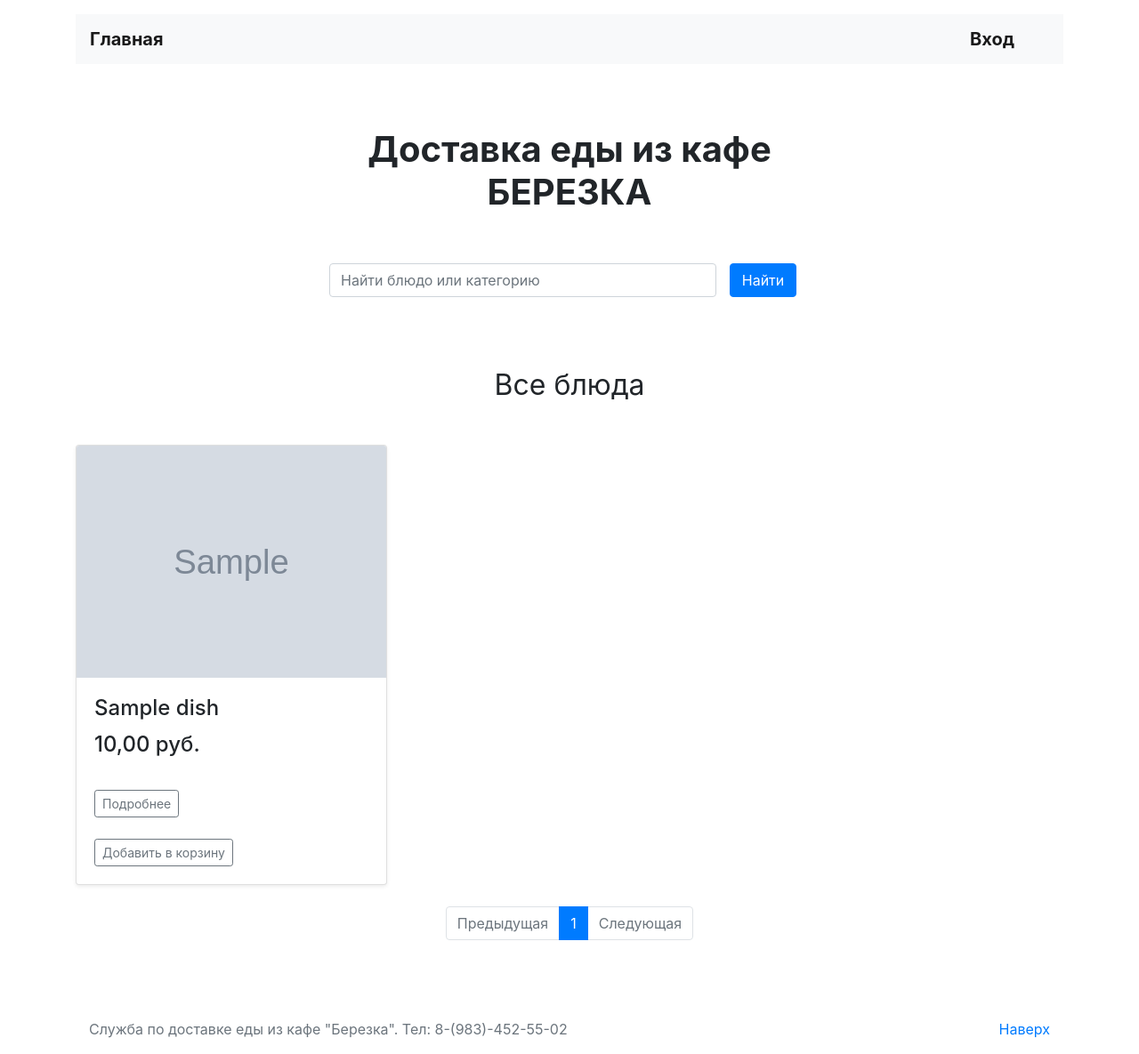
After one commit to tsyganno/food-delivery, a Django app: page /food_delivery/all_dishes/ in a window 1280 px wide. The commit adds this page. Shown: the whole page at 89% size. Run offline with Django 4.2, Linux system fonts and the light colour scheme; tables that the repository leaves empty hold one stand-in row (values such as "Sample post"); grey boxes marked "Sample" are stand-in pictures; some libraries are stand-ins or nearby versions.

Commit message:
add orders_list and dish_list

```diff
--- a/delivery_app/templates/base/basic.html
+++ b/delivery_app/templates/base/basic.html
@@ -18,7 +18,7 @@
         <ul class="navbar-nav col-10">
           {% if user.is_authenticated %}
           <li class="nav-item">
-            <a class="nav-link" href="#">Все блюда</a>
+            <a class="nav-link" href="{% url 'app:all_dishes' %}">Все блюда</a>
           </li>
           <li class="nav-item">
             <a class="nav-link" href="{% url 'app:cart' %}">Корзина</a>
@@ -34,8 +34,7 @@
             <li class="nav-item dropdown">
               <a class="nav-link dropdown-toggle" data-toggle="dropdown" href="#" role="button" aria-haspopup="true" aria-expanded="false">{{ user.first_name }} {{ user.last_name }}</a>
               <div class="dropdown-menu">
-                <a class="dropdown-item" href="#">Резюме</a>
-                <a class="dropdown-item" href="#">Компания</a>
+                <a class="dropdown-item" href="{% url 'app:my_orders' %}">Мои заказы</a>
               <form action="{% url 'acc:signout' %}" method="POST">
                 {% csrf_token %}
                 {{ form.id_vote }}
--- /dev/null
+++ b/delivery_app/templates/delivery_app/dish_list.html
@@ -0,0 +1,84 @@
+{% extends "base/basic.html" %}
+
+{% block title %}Все блюда | Березка{% endblock %}
+
+{% block content %}
+
+<main class="container mt-3">
+
+    <section>
+      <h1 class="h1 text-center mx-auto mt-4 py-5"><strong>Доставка еды из кафе <br>БЕРЕЗКА</strong></h1>
+      <div class="row">
+        <div class="col-12 col-md-8 col-lg-6 offset-lg-3 offset-md-2">
+
+          <form class="form-inline mb-3" action="{% url 'app:search_results' %}" method="get" enctype="multipart/form-data">
+          <div class="form-group col-8 col-md-10 pl-0">
+            <input class="form-control w-100" name="q" type="text" placeholder="Найти блюдо или категорию"  aria-label="Найти блюдо или категорию">
+          </div>
+          <div class="form-group col-4 col-md-2 pl-0">
+            <button class="btn btn-primary w-100" type="submit">Найти</button>
+          </div>
+        </form>
+        </div>
+      </div>
+    </section>
+
+    <section class="mt-5 pt-3">
+      <h2 class="h2 font-weight-normal text-center mb-5">Все блюда</h2>
+      <div class="row mb-0">
+
+      {% for dish in page_obj %}
+        <div class="col-md-4">
+            <div class="card mb-4 shadow-sm">
+              <a href="{% url 'app:dish' dish.pk dish.url_dish %}"><img src="{{ dish.image_dish.url }}" alt="" class="card-img-top"></a>
+              <div class="card-body">
+                <h4 class="card-title">{{ dish.title }}</h4>
+                <h4 class="card-title">{{ dish.price }},00 руб.</h4>
+
+                <br>
+                <div class="d-flex justify-content-between align-items-center">
+                  <div class="btn-group">
+                    <a href="{% url 'app:dish' dish.pk dish.url_dish %}" class="btn btn-sm btn-outline-secondary">Подробнее</a>
+                  </div>
+                </div>
+                <br>
+                <a href="{% url 'app:add_to_cart_from_category' dish.pk dish.url_dish %}" name='post' class="btn btn-sm btn-outline-secondary">Добавить в корзину</a>
+              </div>
+            </div>
+          </div>
+
+      {% endfor %}
+
+      </div>
+    </section>
+
+{% endblock %}
+
+{% block pagination %}
+    <nav aria-label="Paginate me">
+      <ul class="pagination justify-content-center">
+        {% if page_obj.has_previous %}
+          <a class="page-link" href="?page={{ page_obj.previous_page_number }}" tabindex="-1">Предыдущая</a>
+        {% else %}
+        <li class="page-item disabled">
+          <a class="page-link disabled" href="#" tabindex="-1">Предыдущая</a>
+        </li>
+        {% endif %}
+        {% for i in page_obj.paginator.page_range %}
+        {% if i == page_obj.number %}
+          <li class="page-item active"><a class="page-link" href="?page={{ i }}">{{ i }}</a></li>
+        {% else %}
+          <li class="page-item"><a class="page-link" href="?page={{ i }}">{{ i }}</a></li>
+        {% endif %}
+        {% endfor %}
+        {% if page_obj.has_next %}
+          <a class="page-link" href="?page={{ page_obj.next_page_number }}">Следующая</a>
+        {% else %}
+          <li class="page-item disabled">
+            <a class="page-link" href="#">Следующая</a>
+          </li>
+        {% endif %}
+      </ul>
+    </nav>
+    <br>
+{% endblock %}
--- a/delivery_app/urls.py
+++ b/delivery_app/urls.py
@@ -1,11 +1,13 @@
 from django.urls import path
 
 from delivery_app.views import IndexView, CategoryView, DishView, CartView, AddToCartFromDishView, \
-    AddToCartFromCategoryView, RemoveFromCartView, CheckoutView, SuccessView, SearchResultsView
+    AddToCartFromCategoryView, RemoveFromCartView, CheckoutView, SuccessView, SearchResultsView, AllDishesView, MyOrdersView
 
 app_name = 'app'
 urlpatterns = [
     path('categories/', IndexView.as_view(), name='index'),
+    path('all_dishes/', AllDishesView.as_view(), name='all_dishes'),
+    path('my_orders/', MyOrdersView.as_view(), name='my_orders'),
     path('category/<int:pk>/<slug>/', CategoryView.as_view(), name='category'),
     path('dishes/<int:pk>/<slug>/', DishView.as_view(), name='dish'),
     path('cart/', CartView.as_view(), name='cart'),
--- a/delivery_app/views.py
+++ b/delivery_app/views.py
@@ -21,6 +21,24 @@ class IndexView(View):
         page_number = request.GET.get('page')
         page_obj = paginator.get_page(page_number)
         return render(request, 'delivery_app/index.html', {'page_obj': page_obj})
+
+
+class AllDishesView(View):
+    """Страница со всеми блюдами"""
+    def get(self, request, *args, **kwargs):
+        dishes = Dish.objects.all()
+        paginator = Paginator(dishes, 6)
+        page_number = request.GET.get('page')
+        page_obj = paginator.get_page(page_number)
+        return render(request, 'delivery_app/dish_list.html', {'page_obj': page_obj})
+
+
+class MyOrdersView(View):
+    """Все заказы пользователя"""
+    def get(self, request, *args, **kwargs):
+        pk_user = self.request.user.pk
+        orders = Order.objects.filter(owner__id=pk_user)
+        return render(request, 'delivery_app/orders_list.html', {'orders': orders, 'count': len(orders)})
 
 
 class CategoryView(LoginRequiredMixin, View):
@@ -74,11 +92,11 @@ class CheckoutView(LoginRequiredMixin, CreateView):
         count = 1
         order_price = 0
         for el in cart:
-            list_of_dishes += f'{count}. Блюдо: {el.dish.title}, цена: {el.dish.price}, количество: {el.count_of_dishes}\n'
+            list_of_dishes += f'{count}) Блюдо: {el.dish.title}, цена: {el.dish.price} руб., количество: {el.count_of_dishes} шт.\n'
             order_price += el.dish.price * el.count_of_dishes
             Cart.objects.filter(pk=el.pk).update(active_status=False)
             count += 1
-        list_of_dishes += f'Общая стоимость заказа составляет: {order_price}'
+        list_of_dishes += f'Общая стоимость заказа составляет: {order_price} руб.'
         form.instance.list_of_dishes = list_of_dishes
         return super(CheckoutView, self).form_valid(form)
 
```
Also changed, not shown: delivery_app/templates/delivery_app/orders_list.html (added, +31 -0 lines).
